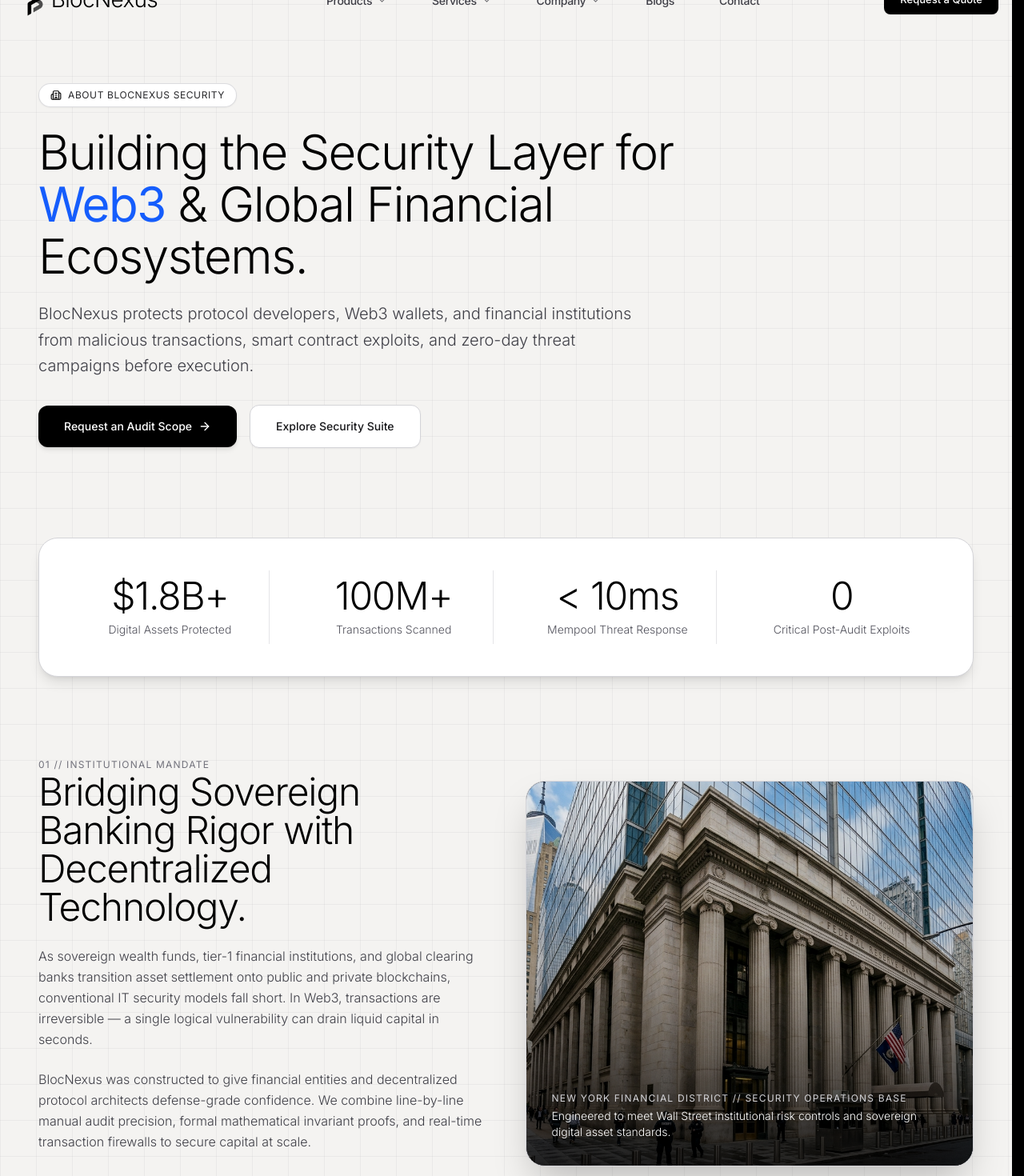
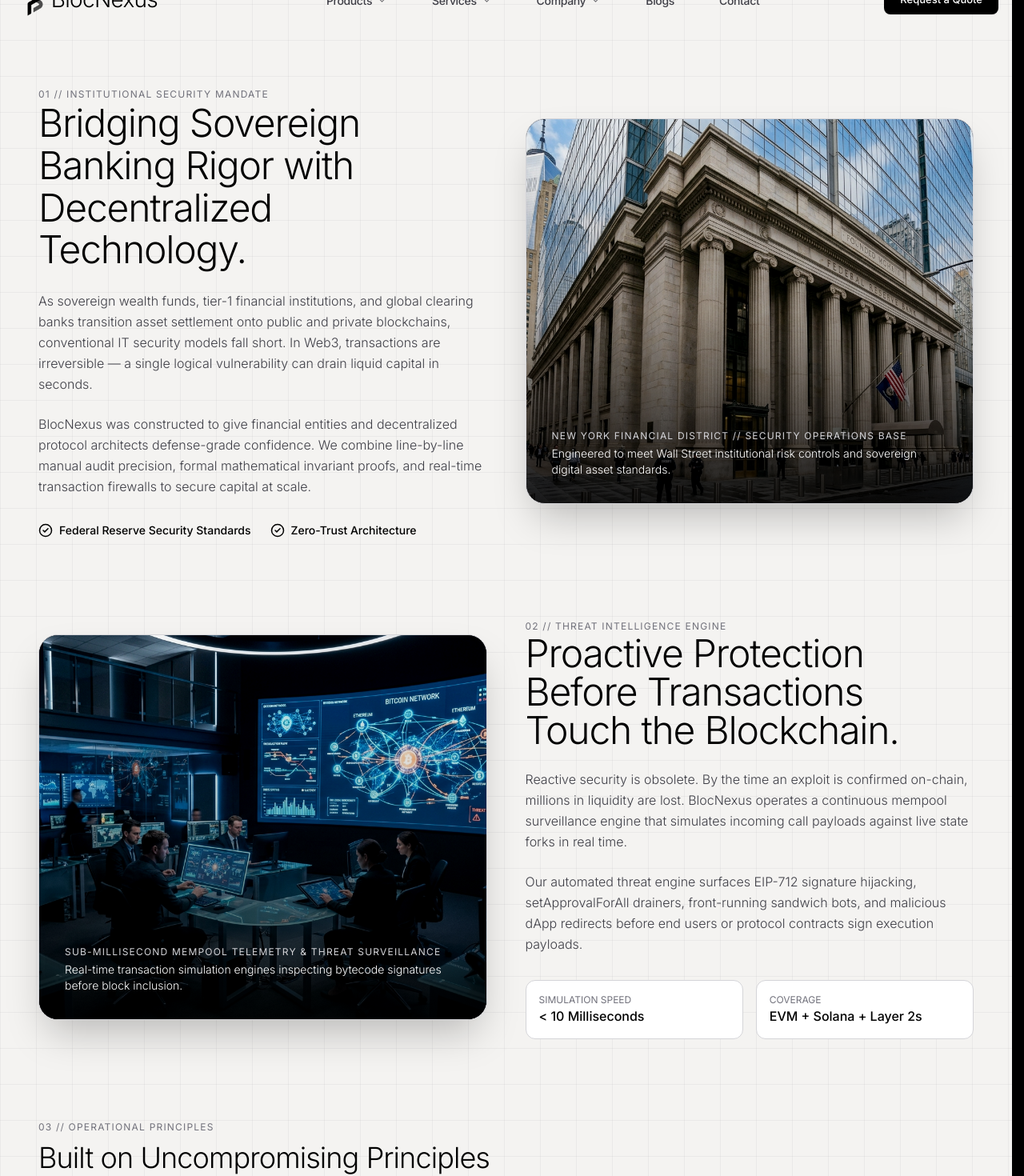
Before and after one commit to Yogeshwaran080/blocnexus_auditfirm, a React (Vite) app: page /about-us in a window 1280 px wide. Shown: the part 40-1510 px from the top of the page at 80% size. Built offline with nearby package versions, Linux system fonts and the light colour scheme.

Commit message:
fix(about): remove hero section, remove all colors (strict black/white monochrome theme), keep real bank images, section 03 operational principles, and end immediately at final CTA

```diff
--- a/src/About_Us/About.jsx
+++ b/src/About_Us/About.jsx
@@ -4,16 +4,11 @@
 import {
   ShieldCheck,
   Building2,
-  Globe,
   ArrowRight,
-  Cpu,
-  Activity,
-  Lock,
   Zap,
   CheckCircle2,
-  ShieldAlert,
-  Search,
-  Layers
+  Lock,
+  Search
 } from "lucide-react";
 
 import FinancialBuildingImg from "../assets/financial_building.jpg";
@@ -26,13 +21,13 @@
       className="min-h-screen bg-[#F4F3F1] text-zinc-900 pt-28 md:pt-36 pb-24 relative overflow-hidden"
     >
       <SEO
-        title="About BlocNexus | Web3 Security Layer for Global Financial Institutions"
-        description="BlocNexus provides the security layer for Web3 and financial institutions, safeguarding smart contracts, digital asset treasuries, and decentralized protocols with real-time threat prevention."
-        keywords="About BlocNexus, Blockaid alternative, Web3 security firm, institutional smart contract audit, blockchain financial security"
+        title="About BlocNexus | Institutional Web3 Security for Financial Systems"
+        description="BlocNexus provides zero-trust Web3 security infrastructure and auditing for financial institutions, digital asset treasuries, and decentralized protocols."
+        keywords="About BlocNexus, institutional smart contract audit, financial technology security, blockchain security firm"
         canonical="/about-us"
       />
 
-      {/* ── BACKGROUND GRID OVERLAY (Blockaid Clean Aesthetic) ── */}
+      {/* ── BACKGROUND GRID OVERLAY (Pure Neutral Grayscale) ── */}
       <div
         className="absolute inset-0 pointer-events-none z-0"
         style={{
@@ -44,75 +39,18 @@
         }}
       />
 
-      {/* ── 1. HERO SECTION: THE SECURITY LAYER FOR WEB3 & FINANCE ── */}
-      <section className="relative z-10 max-w-7xl mx-auto px-6 md:px-12 mb-20 md:mb-28">
-        <div className="max-w-4xl">
-          <div className="inline-flex items-center gap-2 px-3.5 py-1.5 rounded-full bg-white border border-zinc-300/80 text-xs font-mono uppercase tracking-wider text-zinc-800 shadow-xs mb-6">
-            <Building2 size={14} className="text-black" /> About BlocNexus Security
-          </div>
-
-          <h1 className="text-black font-light tracking-tight leading-[1.08] text-3xl sm:text-5xl lg:text-6xl">
-            Building the Security Layer for <span className="font-normal text-blue-600">Web3</span> & Global Financial Ecosystems.
-          </h1>
-
-          <p className="mt-6 text-zinc-700 text-base sm:text-xl font-light leading-relaxed max-w-3xl">
-            BlocNexus protects protocol developers, Web3 wallets, and financial institutions from malicious transactions, smart contract exploits, and zero-day threat campaigns before execution.
-          </p>
-
-          <div className="mt-8 flex flex-wrap gap-4 items-center">
-            <Link
-              to="/request-a-quote"
-              className="px-8 py-4 rounded-xl bg-black hover:bg-zinc-800 text-white font-medium text-sm transition shadow-md flex items-center gap-2"
-            >
-              Request an Audit Scope <ArrowRight size={16} />
-            </Link>
-
-            <Link
-              to="/smart-contract-auditing"
-              className="px-8 py-4 rounded-xl bg-white border border-zinc-300 hover:border-black text-zinc-900 font-medium text-sm transition shadow-xs flex items-center gap-2"
-            >
-              Explore Security Suite
-            </Link>
-          </div>
-        </div>
-      </section>
-
-      {/* ── 2. METRICS BAR (BLOCKAID STYLE STATS) ── */}
+      {/* ── 1. INSTITUTIONAL MANDATE: REAL BANK BUILDING IMAGE (NO HERO BANNER) ── */}
       <section className="relative z-10 max-w-7xl mx-auto px-6 md:px-12 mb-24">
-        <div className="bg-white rounded-3xl p-8 sm:p-10 border border-zinc-300 shadow-lg">
-          <div className="grid grid-cols-2 lg:grid-cols-4 gap-8 text-center divide-y lg:divide-y-0 lg:divide-x divide-zinc-200">
-            <div className="p-2">
-              <h3 className="text-3xl sm:text-5xl font-light text-black tracking-tight font-mono">$1.8B+</h3>
-              <p className="mt-2 text-xs sm:text-sm text-zinc-600 font-light">Digital Assets Protected</p>
-            </div>
-            <div className="p-2 pt-6 lg:pt-2">
-              <h3 className="text-3xl sm:text-5xl font-light text-black tracking-tight font-mono">100M+</h3>
-              <p className="mt-2 text-xs sm:text-sm text-zinc-600 font-light">Transactions Scanned</p>
-            </div>
-            <div className="p-2 pt-6 lg:pt-2">
-              <h3 className="text-3xl sm:text-5xl font-light text-black tracking-tight font-mono">&lt; 10ms</h3>
-              <p className="mt-2 text-xs sm:text-sm text-zinc-600 font-light">Mempool Threat Response</p>
-            </div>
-            <div className="p-2 pt-6 lg:pt-2">
-              <h3 className="text-3xl sm:text-5xl font-light text-black tracking-tight font-mono">0</h3>
-              <p className="mt-2 text-xs sm:text-sm text-zinc-600 font-light">Critical Post-Audit Exploits</p>
-            </div>
-          </div>
-        </div>
-      </section>
-
-      {/* ── 3. OUR MANDATE & ORIGIN: FEDERAL RESERVE & WALL STREET INSTITUTION IMAGE ── */}
-      <section className="relative z-10 max-w-7xl mx-auto px-6 md:px-12 mb-28">
         <div className="grid grid-cols-1 lg:grid-cols-12 gap-12 items-center">
 
-          {/* Left Narrative Column */}
+          {/* Left Narrative Column (Strictly Black & White) */}
           <div className="lg:col-span-6 space-y-6">
             <span className="text-xs font-mono uppercase tracking-widest text-zinc-500">
-              01 // Institutional Mandate
+              01 // Institutional Security Mandate
             </span>
-            <h2 className="text-3xl sm:text-4xl lg:text-5xl font-light text-black tracking-tight">
+            <h1 className="text-3xl sm:text-4xl lg:text-5xl font-light text-black tracking-tight leading-[1.1]">
               Bridging Sovereign Banking Rigor with Decentralized Technology.
-            </h2>
+            </h1>
             <p className="text-zinc-700 text-base font-light leading-relaxed">
               As sovereign wealth funds, tier-1 financial institutions, and global clearing banks transition asset settlement onto public and private blockchains, conventional IT security models fall short. In Web3, transactions are irreversible — a single logical vulnerability can drain liquid capital in seconds.
             </p>
@@ -120,25 +58,25 @@
               BlocNexus was constructed to give financial entities and decentralized protocol architects defense-grade confidence. We combine line-by-line manual audit precision, formal mathematical invariant proofs, and real-time transaction firewalls to secure capital at scale.
             </p>
 
-            <div className="pt-2 flex items-center gap-6">
-              <div className="flex items-center gap-2 text-sm font-medium text-black">
-                <CheckCircle2 size={18} className="text-emerald-600" /> Federal Reserve Security Standards
+            <div className="pt-2 flex flex-wrap items-center gap-6 text-black">
+              <div className="flex items-center gap-2 text-sm font-medium">
+                <CheckCircle2 size={18} className="text-black" /> Federal Reserve Security Standards
               </div>
-              <div className="flex items-center gap-2 text-sm font-medium text-black">
-                <CheckCircle2 size={18} className="text-emerald-600" /> Zero-Trust Architecture
+              <div className="flex items-center gap-2 text-sm font-medium">
+                <CheckCircle2 size={18} className="text-black" /> Zero-Trust Architecture
               </div>
             </div>
           </div>
 
-          {/* Right Natural Federal Reserve / Financial District Building Image */}
+          {/* Right Real Financial Bank Building Image */}
           <div className="lg:col-span-6 relative">
-            <div className="relative rounded-3xl overflow-hidden border border-zinc-300 shadow-2xl group bg-zinc-900">
+            <div className="relative rounded-3xl overflow-hidden border border-zinc-300 shadow-2xl bg-zinc-900">
               <img
                 src={FinancialBuildingImg}
-                alt="Federal Reserve and Wall Street Institutional Building Security Architecture"
-                className="w-full h-[380px] sm:h-[480px] object-cover filter contrast-105 brightness-95 transition-transform duration-700 group-hover:scale-102"
+                alt="Federal Reserve and Wall Street Institutional Building Architecture"
+                className="w-full h-[380px] sm:h-[480px] object-cover filter contrast-110 brightness-95"
               />
-              <div className="absolute inset-0 bg-gradient-to-t from-black/80 via-black/20 to-transparent flex flex-col justify-end p-6 sm:p-8">
+              <div className="absolute inset-0 bg-gradient-to-t from-black/85 via-black/20 to-transparent flex flex-col justify-end p-6 sm:p-8">
                 <span className="text-xs font-mono uppercase tracking-widest text-zinc-300">
                   New York Financial District // Security Operations Base
                 </span>
@@ -152,17 +90,17 @@
         </div>
       </section>
 
-      {/* ── 4. REAL-TIME THREAT INTELLIGENCE & COMMAND CENTER IMAGE ── */}
-      <section className="relative z-10 max-w-7xl mx-auto px-6 md:px-12 mb-28">
+      {/* ── 2. THREAT INTELLIGENCE & REAL CONTROL CENTER IMAGE ── */}
+      <section className="relative z-10 max-w-7xl mx-auto px-6 md:px-12 mb-24">
         <div className="grid grid-cols-1 lg:grid-cols-12 gap-12 items-center">
 
-          {/* Left Command Center Image */}
+          {/* Left Real Control Center Image */}
           <div className="lg:col-span-6 order-2 lg:order-1 relative">
-            <div className="relative rounded-3xl overflow-hidden border border-zinc-300 shadow-2xl group bg-zinc-900">
+            <div className="relative rounded-3xl overflow-hidden border border-zinc-300 shadow-2xl bg-zinc-900">
               <img
                 src={SecurityCenterImg}
                 alt="BlocNexus Real-Time Threat Intelligence & Security Control Center"
-                className="w-full h-[380px] sm:h-[480px] object-cover filter contrast-105 brightness-95 transition-transform duration-700 group-hover:scale-102"
+                className="w-full h-[380px] sm:h-[480px] object-cover filter contrast-110 brightness-95"
               />
               <div className="absolute inset-0 bg-gradient-to-t from-black/85 via-black/20 to-transparent flex flex-col justify-end p-6 sm:p-8">
                 <span className="text-xs font-mono uppercase tracking-widest text-zinc-300">
@@ -175,7 +113,7 @@
             </div>
           </div>
 
-          {/* Right Intelligence Narrative Column */}
+          {/* Right Narrative Column (Black & White) */}
           <div className="lg:col-span-6 order-1 lg:order-2 space-y-6">
             <span className="text-xs font-mono uppercase tracking-widest text-zinc-500">
               02 // Threat Intelligence Engine
@@ -193,11 +131,11 @@
             <div className="grid grid-cols-2 gap-4 pt-2">
               <div className="bg-white p-4 rounded-xl border border-zinc-300">
                 <span className="text-xs font-mono text-zinc-500 block">SIMULATION SPEED</span>
-                <span className="text-lg font-mono font-medium text-black">&lt; 10 Milliseconds</span>
+                <span className="text-base font-mono font-medium text-black">&lt; 10 Milliseconds</span>
               </div>
               <div className="bg-white p-4 rounded-xl border border-zinc-300">
                 <span className="text-xs font-mono text-zinc-500 block">COVERAGE</span>
-                <span className="text-lg font-mono font-medium text-black">EVM + Solana + Layer 2s</span>
+                <span className="text-base font-mono font-medium text-black">EVM + Solana + Layer 2s</span>
               </div>
             </div>
           </div>
@@ -205,8 +143,8 @@
         </div>
       </section>
 
-      {/* ── 5. CORE OPERATIONAL VALUES (BLOCKAID FOUR CARDS) ── */}
-      <section className="relative z-10 max-w-7xl mx-auto px-6 md:px-12 mb-28">
+      {/* ── 3. OPERATIONAL PRINCIPLES (SECTION 03) ── */}
+      <section className="relative z-10 max-w-7xl mx-auto px-6 md:px-12 mb-24">
         <div className="mb-12">
           <span className="text-xs font-mono uppercase tracking-widest text-zinc-500">
             03 // Operational Principles
@@ -262,51 +200,7 @@
         </div>
       </section>
 
-      {/* ── 6. PRODUCTS & SERVICES SUITE ROUTING GRID ── */}
-      <section className="relative z-10 max-w-7xl mx-auto px-6 md:px-12 mb-28">
-        <div className="bg-black text-white rounded-3xl p-8 sm:p-12 border border-zinc-800 shadow-2xl">
-          <div className="max-w-3xl mb-10">
-            <span className="text-xs font-mono uppercase tracking-widest text-zinc-400">
-              04 // Complete Security Ecosystem
-            </span>
-            <h2 className="text-3xl sm:text-4xl font-light text-white tracking-tight mt-2">
-              Explore BlocNexus Products & Auditing Services
-            </h2>
-            <p className="mt-3 text-zinc-400 text-sm font-light leading-relaxed">
-              Modular security solutions built for protocol developers, liquidity pools, and institutional digital asset managers.
-            </p>
-          </div>
-
-          <div className="grid grid-cols-1 md:grid-cols-3 gap-6">
-            {[
-              { title: "Smart Contract Auditing", desc: "Manual code reviews & formal verification proofs.", path: "/smart-contract-auditing" },
-              { title: "Transaction Threat Prevention", desc: "Real-time mempool protection firewall.", path: "/transaction" },
-              { title: "Wallet & dApp Detection", desc: "Signature drainer shield & phishing protection.", path: "/wallet-detection" },
-              { title: "NFT Security Scanner", desc: "Malicious airdrop & setApprovalForAll protection.", path: "/nft-detection" },
-              { title: "Gas Optimization Profiler", desc: "Reduce contract gas fees by up to 40%.", path: "/gas-optimization" },
-              { title: "Find Flaws in Contract", desc: "Automated vulnerability & invariant fuzzing.", path: "/find-flaws" },
-            ].map((prod, idx) => (
-              <Link
-                key={idx}
-                to={prod.path}
-                className="group bg-zinc-900/90 border border-zinc-800 p-6 rounded-2xl hover:border-white transition duration-200 flex flex-col justify-between"
-              >
-                <div>
-                  <h3 className="text-lg font-medium text-white group-hover:text-blue-400 transition-colors flex items-center justify-between">
-                    {prod.title}
-                    <ArrowRight size={16} className="text-zinc-500 group-hover:text-white transition-transform group-hover:translate-x-1" />
-                  </h3>
-                  <p className="text-zinc-400 text-xs font-light mt-2 leading-relaxed">
-                    {prod.desc}
-                  </p>
-                </div>
-              </Link>
-            ))}
-          </div>
-        </div>
-      </section>
-
-      {/* ── 7. FINAL INSTITUTIONAL CTA BANNER ── */}
+      {/* ── 4. FINAL CTA BANNER (DIRECTLY AFTER OPERATIONAL PRINCIPLES - NO OTHER SECTIONS) ── */}
       <section className="relative z-10 max-w-7xl mx-auto px-6 md:px-12">
         <div className="bg-white rounded-3xl p-8 sm:p-12 border border-zinc-300 shadow-xl flex flex-col md:flex-row items-center justify-between gap-8 text-center md:text-left">
           <div>
```
